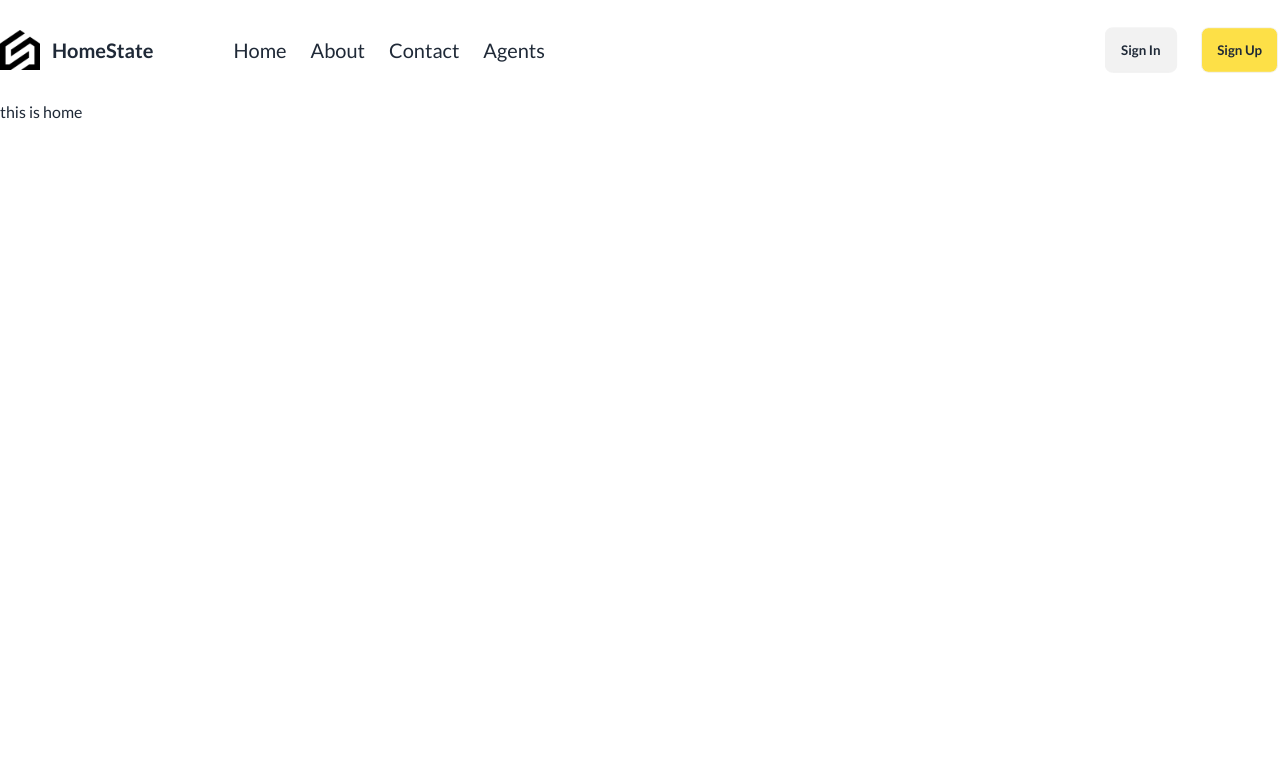
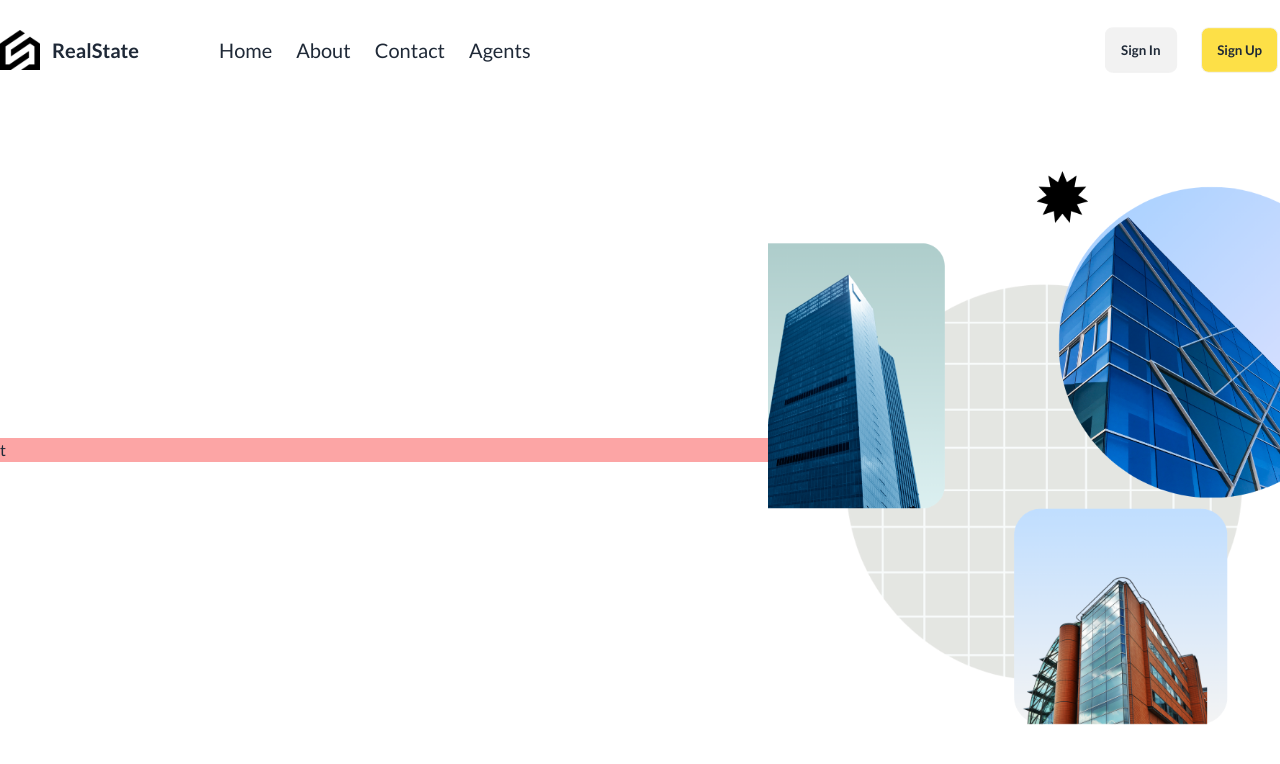
Before and after one commit to AshikurZaman01/Real-Estate-App-UI, a React (Vite) app: page / in a window 1280 px wide. Shown: the top 764 px of the page. Built offline with nearby package versions, Linux system fonts and the light colour scheme.

Commit message:
add hero image

```diff
--- a/src/Components/Pages/Home/Home.jsx
+++ b/src/Components/Pages/Home/Home.jsx
@@ -1,8 +1,9 @@
+import Hero from "../Navbar/Hero";
 
 const Home = () => {
     return (
         <div>
-            this is home
+            <Hero></Hero>
         </div>
     );
 };
--- /dev/null
+++ b/src/Components/Pages/Navbar/Hero.jsx
@@ -0,0 +1,25 @@
+import bg from "../../../assets/bg.png";
+
+const Hero = () => {
+    return (
+        <div className="heroSection ">
+            <div className="flex justify-center items-center h-full">
+
+                {/* text container */}
+                <div className="textContainer bg-red-300 w-[60%]">
+                    t
+                </div>
+                {/* text container */}
+
+                {/* image container */}
+                <div className="imageContainer h-[90vh]  w-[40%]">
+                    <img className="w-full h-full object-cover" src={bg} alt="" />
+                </div>
+                {/* image container */}
+
+            </div>
+        </div>
+    );
+};
+
+export default Hero;
--- a/src/Components/Pages/Navbar/Navbar.jsx
+++ b/src/Components/Pages/Navbar/Navbar.jsx
@@ -18,7 +18,7 @@ const Navbar = () => {
                     <div>
                         <Link to={'/'} className="flex items-center justify-center gap-3 text-xl font-semibold hover:scale-[1.05] transition-all duration-300">
                             <img className="w-[40px] h-[40px]" src={logo} alt="" />
-                            <span>HomeState</span>
+                            <span>RealState</span>
                         </Link>
                     </div>
 
--- a/src/index.css
+++ b/src/index.css
@@ -7,3 +7,7 @@
 body {
     font-family: "Lato", sans-serif;
 }
+
+.heroSection {
+    height: calc(100vh - 100px);
+}
```
